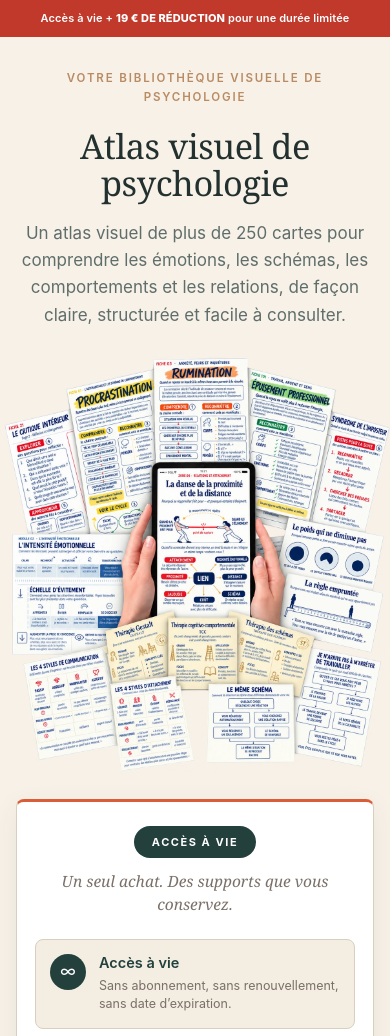
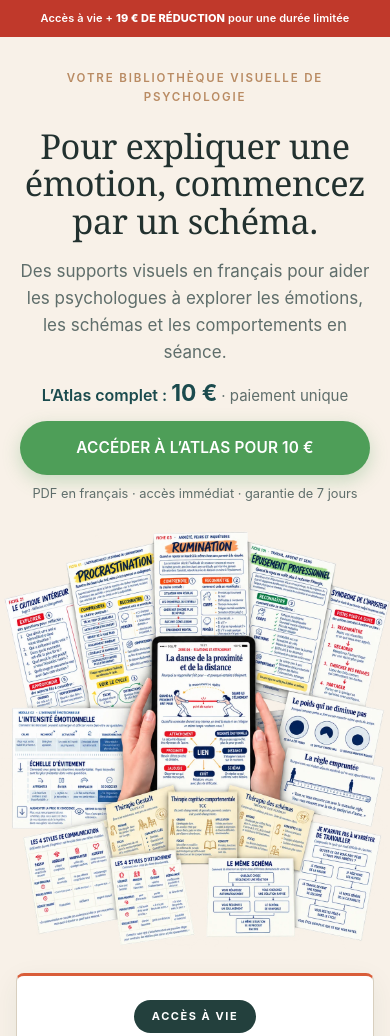
Before and after one commit to corretorjoaohapvida-star/atlaspsychologie, a plain HTML site: page index.html in a window 390 px wide. Shown: the top 1036 px of the page. Drawn offline with Linux system fonts and the light colour scheme.

Commit message:
Add files via upload

```diff
--- a/index.html
+++ b/index.html
@@ -933,6 +933,22 @@ p:last-child{margin-bottom:0}
   }
 </style>
 
+<style>
+/* CTA do hero: mesma estrutura e identidade visual da página. */
+.hero__action{margin:22px auto 0;max-width:440px}
+.hero__price{margin:0 0 12px;color:var(--primary);font-size:1rem;font-weight:600}
+.hero__price strong{font-size:1.42rem;line-height:1}
+.hero__price span{font-size:.94rem;color:var(--muted);font-weight:400}
+.hero__action .btn{width:100%;padding:17px 22px;font-size:.96rem;line-height:1.3}
+.hero__reassurance{margin:10px 0 0;font-size:.8rem;color:var(--muted);line-height:1.4}
+@media(max-width:680px){
+  .hero{padding-top:32px}
+  .hero h1{font-size:clamp(1.85rem,8vw,2.2rem);margin-bottom:12px}
+  .hero__sub{font-size:1rem;line-height:1.42}
+  .hero__action{margin-top:16px}
+  .hero__figure{margin-top:24px}
+}
+</style>
 <link rel="stylesheet" href="assets/local.css?v=sem-banner-1">
 <script src="config.js" defer></script>
 <script src="app.js?v=sem-banner-1" defer></script>
@@ -948,8 +964,13 @@ p:last-child{margin-bottom:0}
   <div class="wrap hero__grid">
     <div class="hero__head">
       <span class="eyebrow">Votre bibliothèque visuelle de psychologie</span>
-      <h1>Atlas visuel de psychologie</h1>
-      <p class="hero__sub">Un atlas visuel de plus de 250 cartes pour comprendre les émotions, les schémas, les comportements et les relations, de façon claire, structurée et facile à consulter.</p>
+      <h1>Pour expliquer une émotion, commencez par un schéma.</h1>
+      <p class="hero__sub">Des supports visuels en français pour aider les psychologues à explorer les émotions, les schémas et les comportements en séance.</p>
+      <div class="hero__action">
+        <p class="hero__price">L’Atlas complet : <strong>10 €</strong> <span>· paiement unique</span></p>
+        <a href="#oferta" class="btn btn--lg" data-checkout="">ACCÉDER À L’ATLAS POUR 10 €</a>
+        <p class="hero__reassurance">PDF en français · accès immédiat · garantie de 7 jours</p>
+      </div>
     </div>
 
 
@@ -1550,7 +1571,7 @@ p:last-child{margin-bottom:0}
     </ul>
 
     <div class="pricebox reveal">
-      <p class="price__from price__steps"><s>100 €</s><span aria-hidden="true">→</span><s>29 €</s></p>
+      <p class="price__from price__steps"><s>29 €</s></p>
       <p class="price__now">10 €</p><p class="price__today">AUJOURD’HUI SEULEMENT</p>
       <p class="price__cash">paiement unique · sans abonnement</p>
 
```
